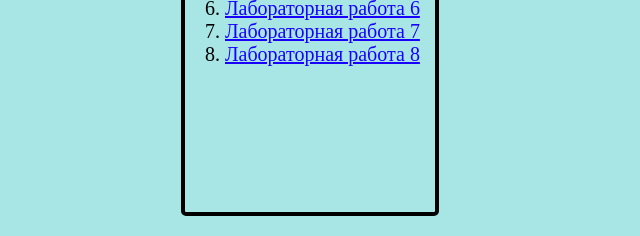
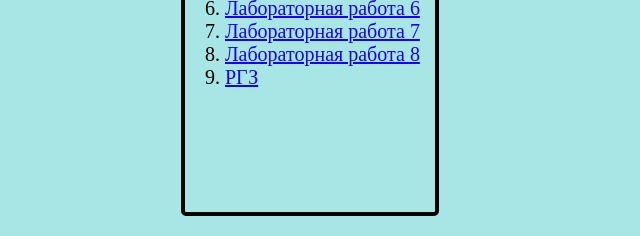
Before and after one commit to 919999/GOOd, a plain HTML site: page index.html in a window 1280 px wide. Shown: the part 342-578 px from the top of the page, 330-970 px from the left. Drawn offline with Linux system fonts and the light colour scheme.

Commit message:
Правки

```diff
--- a/index.html
+++ b/index.html
@@ -44,6 +44,9 @@
                 <li>
                     <a href="lab8/lab8.html">Лабораторная работа 8</a>
                 </li>
+                <li>
+                    <a href="RGZ/index.html">РГЗ</a>
+                </li>
             </ol>
         </div>
 
```
